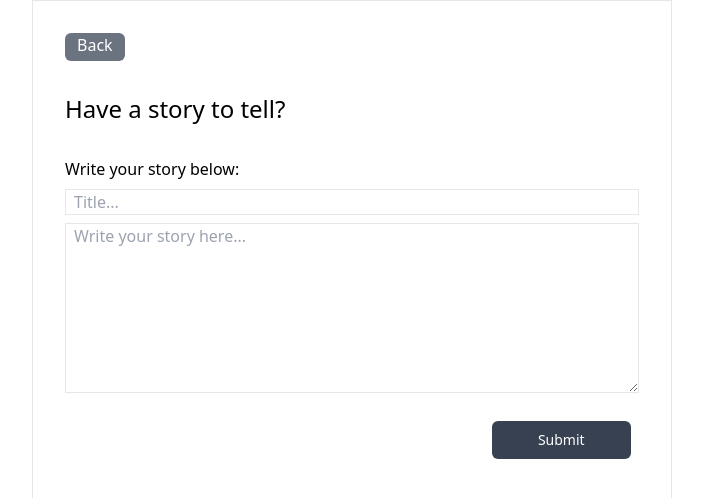
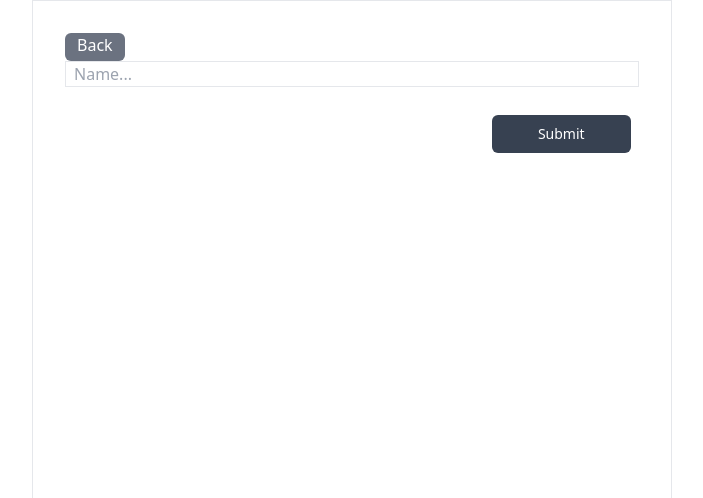
Before and after one commit to NandyanRen/events, a Vue app in the folder vue/: page /#/user in a window 1280 px wide. Before the commit this address led to /#/event. Shown: the top 498 px of the page, without its empty margins (288-991 px from the left). Built offline with nearby package versions, Linux system fonts and the light colour scheme.

Commit message:
working save event and user

```diff
--- a/vue/package.json
+++ b/vue/package.json
@@ -11,6 +11,7 @@
     "tailwindcss": "npm:@tailwindcss/postcss7-compat@^2.2.17",
     "vue": "^2.6.11",
     "vue-router": "^3.2.0",
+    "vue2-datepicker": "^3.11.0",
     "vuex": "^3.4.0"
   },
   "devDependencies": {
--- a/vue/src/store/index.js
+++ b/vue/src/store/index.js
@@ -34,14 +34,14 @@ actions:{
     },
     getUserId({ commit }, id) {
         return axiosClient
-          .get(`user/${id}`)
+          .get(`users/${id}`)
           .then((res) => {
             commit("setCurrentUser", res.data);
             return res;
           });
     },
     saveUser({ commit }, user){
-      return axiosClient.post("/user", user);
+      return axiosClient.post("/users", user);
     },
     getEvents({ commit }) {
         return axiosClient.get(`events`).then((res) => {
@@ -58,13 +58,14 @@ actions:{
         });
     },
     saveEvent({ commit }, event){
-      return axiosClient.post("/event", event);
+      console.log(event.start_date, + " " + event.name)
+      return axiosClient.post("/events", event);
     },
     updateEvent({ commit }, id){
-      return axiosClient.update(`event/${id}`);
+      return axiosClient.update(`events/${id}`);
     },
     deleteEvent({ commit }, id){
-      return axiosClient.delete(`event/${id}`);
+      return axiosClient.delete(`events/${id}`);
     },
 },
 getters:{
--- a/vue/src/views/CreateEvent.vue
+++ b/vue/src/views/CreateEvent.vue
@@ -4,21 +4,18 @@
         <div class="flex justify-between">
             <router-link :to="{ name: 'Dashboard' }" class="pb-1 bg-gray-500 text-white rounded-md px-3 text-center">Back</router-link>
         </div>
-            <div>
-                <div class="font-medium text-2xl my-8">
-                    Have a story to tell?
-                </div>
-            </div>
 
-            <form @submit.prevent="savePost">
-                <div class="mb-2 font-medium">Write your story below:</div>
+
+            <form @submit.prevent="saveEvent">
                     <div class="flex flex-col">
-                        <input type="type" name="title" id="title" v-model="title" required="" maxlength="50" placeholder="Title..."
+                        <input type="type" name="name" id="name" v-model="name" required="" maxlength="25" placeholder="Title"
                             class="border border-1 px-2 mb-2"/>
-                        <textarea rows="7" name="body" id="body" v-model="body" required="" minlength="180" placeholder="Write your story here..."
-                        class="border border-1 px-2 mb-2"/>
+                            <div>
+                                <date-picker v-model="date" valueType="format" :default-value="new Date()" :disabled-date="disabledBeforeTodayAndAfterAWeek"></date-picker>
+                                <date-picker v-model="start_time" type="time" format="HH:mm a" :default-value="new Date().getHours" :disabled-time="notBeforeEightOClock" :minute-step="5"></date-picker>
+                                <date-picker v-model="end_time" type="time" format="HH:mm a" :default-value="new Date().getHours" :disabled-time="notBeforeEightOClock" :minute-step="5"></date-picker>
+                            </div>
                     </div>
-
                 <div class="flex mb-8 justify-end px-2">
                     <button type="submit" class="mt-5 w-1/4 content-end py-2 px-4 border border-transparent text-sm font-medium rounded-md text-white bg-gray-700">
                         Submit
@@ -30,22 +27,42 @@
 </template>
 
 <script>
+
+import DatePicker from 'vue2-datepicker';
+import 'vue2-datepicker/index.css';
+
 export default {
+        components: { DatePicker },
         data(){
             return {
-                title:null,
-                body:null,
+                name:null,
+                dateToday: new Date(),
+                date: new Date(),
+                start_time: null,
+                end_time: null,
             }
         },
         methods:{
-            savePost(){
+            saveEvent(){
                 let model = {
-                    title: this.title,
-                    body: this.body,
+                    name: this.name,
+                    start_date: this.date + " " + this.start_time.getHours() + ":" + this.start_time.getMinutes() + ":" + "00",
+                    end_date: this.date + " " + this.end_time.getHours() + ":" + this.end_time.getMinutes() + ":" + "00",
                 }
-                this.$store.dispatch("savePost", model)
+                console.log(model)
+                this.$store.dispatch("saveEvent", model)
                 .then(setTimeout(() => this.$router.push({name: "Dashboard"}), 500));
-            }
+            },
+            disabledBeforeTodayAndAfterAWeek(date) {
+                const today = new Date();
+                today.setHours(0, 0, 0, 0);
+                return date < today;
+            },
+            notBeforeEightOClock(date) {
+                // if(this.date < this.dateToday)
+                return date.getHours() < 8 || date.getHours() > 19;
+                // return date.getHours() < this.dateToday.getHours || date.getHours() > 19;
+            },
         },
     }
 </script>
--- a/vue/src/views/CreateUser.vue
+++ b/vue/src/views/CreateUser.vue
@@ -4,19 +4,11 @@
         <div class="flex justify-between">
             <router-link :to="{ name: 'Dashboard' }" class="pb-1 bg-gray-500 text-white rounded-md px-3 text-center">Back</router-link>
         </div>
-            <div>
-                <div class="font-medium text-2xl my-8">
-                    Have a story to tell?
-                </div>
-            </div>
 
             <form @submit.prevent="savePost">
-                <div class="mb-2 font-medium">Write your story below:</div>
                     <div class="flex flex-col">
-                        <input type="type" name="title" id="title" v-model="title" required="" maxlength="50" placeholder="Title..."
+                        <input type="type" name="name" id="name" v-model="name" required="" maxlength="50" placeholder="Name..."
                             class="border border-1 px-2 mb-2"/>
-                        <textarea rows="7" name="body" id="body" v-model="body" required="" minlength="180" placeholder="Write your story here..."
-                        class="border border-1 px-2 mb-2"/>
                     </div>
 
                 <div class="flex mb-8 justify-end px-2">
@@ -33,17 +25,15 @@
 export default {
         data(){
             return {
-                title:null,
-                body:null,
+                name:null,
             }
         },
         methods:{
             savePost(){
                 let model = {
-                    title: this.title,
-                    body: this.body,
+                    name: this.name,
                 }
-                this.$store.dispatch("savePost", model)
+                this.$store.dispatch("saveUser", model)
                 .then(setTimeout(() => this.$router.push({name: "Dashboard"}), 500));
             }
         },
--- a/vue/src/views/Dashboard.vue
+++ b/vue/src/views/Dashboard.vue
@@ -6,7 +6,6 @@
                 <router-link to="/event" class="text-xl bg-gray-500 text-white rounded-md px-3 text-center">Add Event</router-link>
             </div>
             <div>
-                {{ events }}
                 <article v-for="event in events" v-bind:key="event.id">
                     <div class="font-medium text-xl my-8 ">
                         <router-link :to="{ name: 'UserEvent', params: { id: event.id } }">{{ event.name }}</router-link>
```
Also changed, not shown: 1 other file (tests, documents, lock files or other folders).
